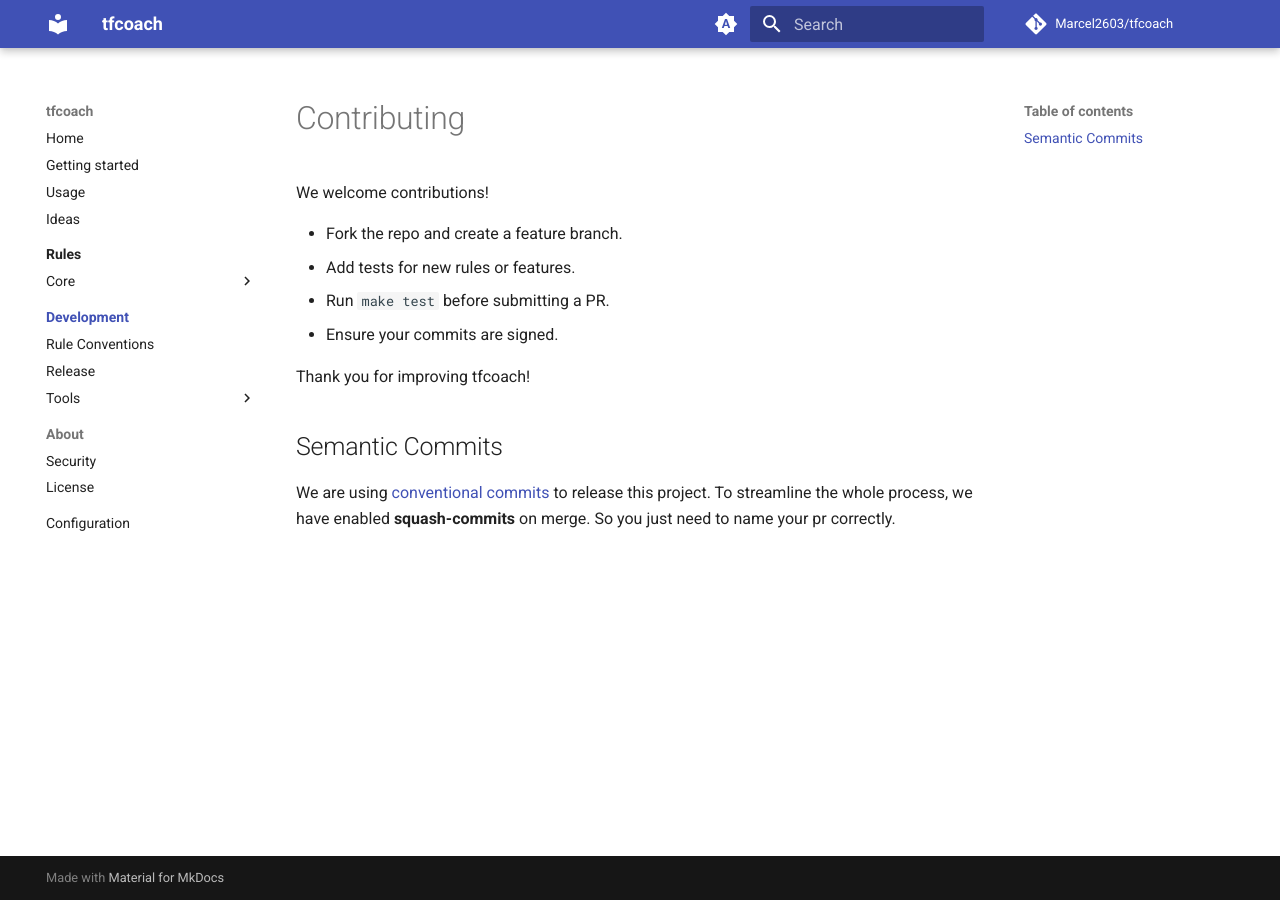
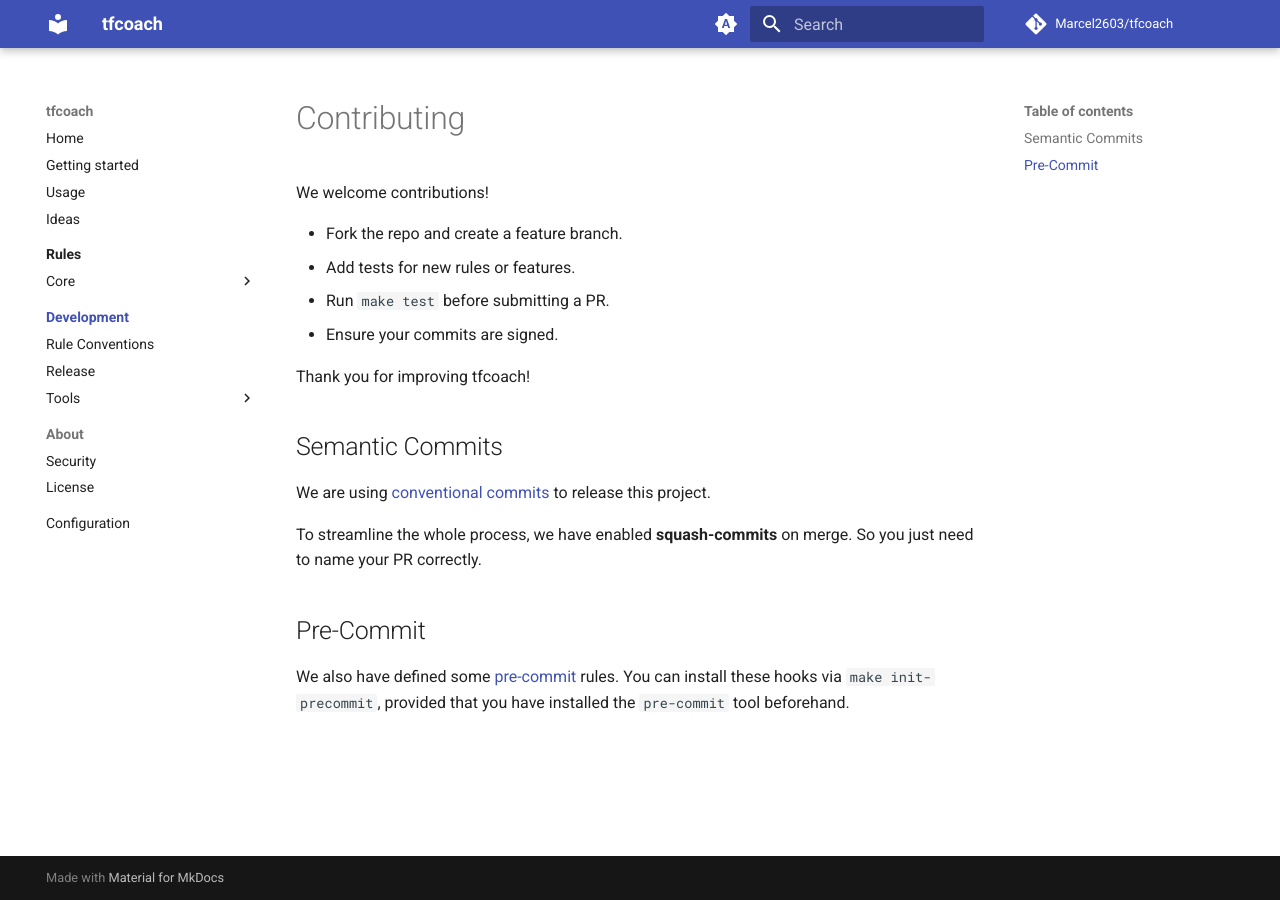
Before and after one commit to Marcel2603/tfcoach, an MkDocs documentation site: the page built from docs/pages/development/index.md, in a window 1280 px wide. Built offline with MkDocs 1.6.1 and Material for MkDocs 9.7.7, drawn with Linux system fonts in a browser that asks for light colours; comment, search, counter and statistics services are not loaded.

Commit message:
ci(precommit): enable precommit (#34)

```diff
--- a/docs/pages/development/index.md
+++ b/docs/pages/development/index.md
@@ -12,4 +12,11 @@
 ## Semantic Commits
 
 We are using [conventional commits](https://www.conventionalcommits.org/en/v1.0.0-beta.4/) to release this project.
-To streamline the whole process, we have enabled **squash-commits** on merge. So you just need to name your pr correctly.
+
+To streamline the whole process, we have enabled **squash-commits** on merge. So you just need to name your PR
+correctly.
+
+## Pre-Commit
+
+We also have defined some [pre-commit](https://pre-commit.com/) rules. You can install these hooks via
+`make init-precommit`, provided that you have installed the `pre-commit` tool beforehand.
```
Also changed, not shown: docs/pages/rules/index.md (+1 -1 lines), .github/CONTRIBUTING.md, .github/PULL_REQUEST_TEMPLATE.md, .pre-commit-config.yaml (added), .pre-commit-hooks.yaml (added), 4 other files.
